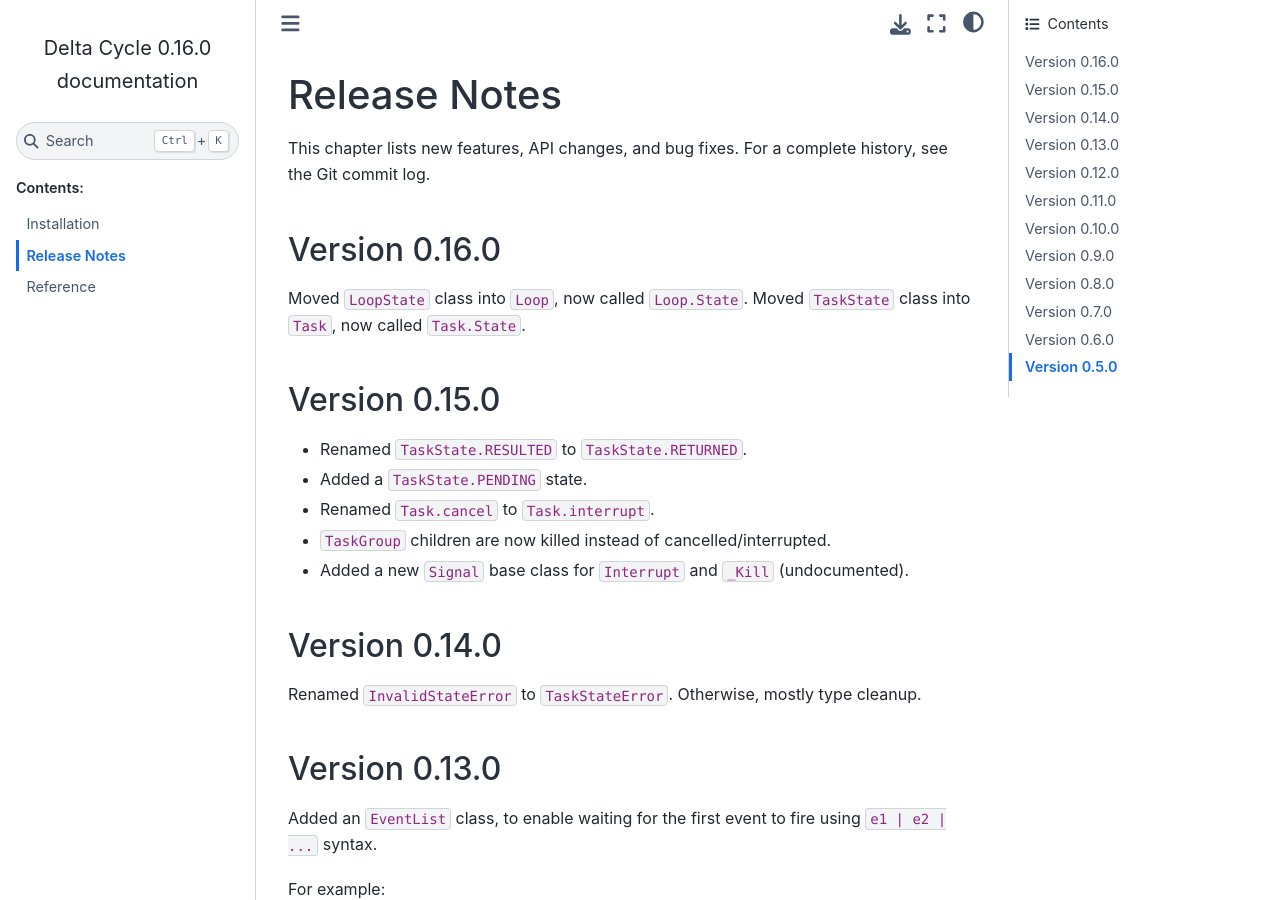
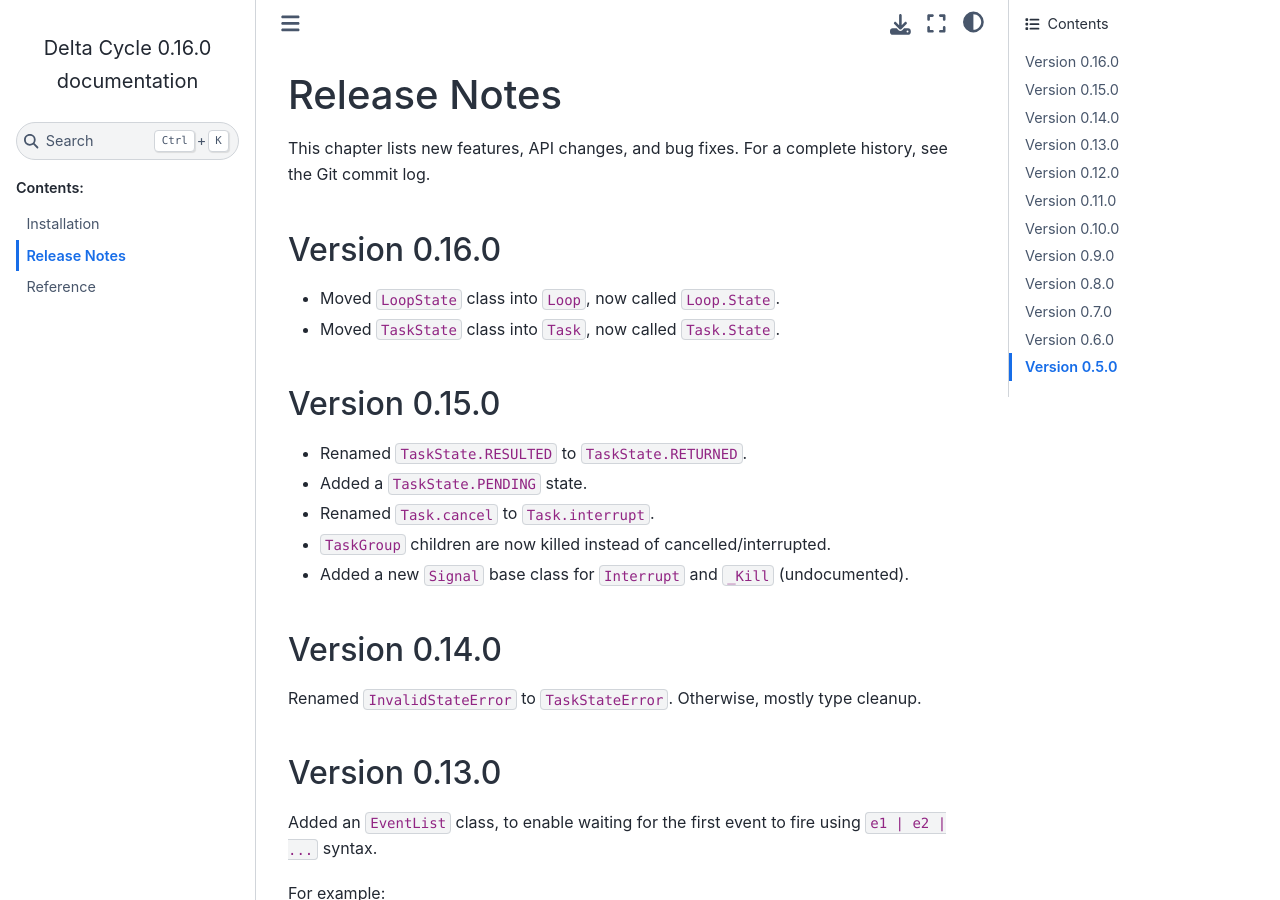
Before and after one commit to cjdrake/deltacycle, a Sphinx documentation site: the page built from doc/source/release_notes.rst, in a window 1280 px wide and 900 px high. Built offline with Sphinx 7.4.7 and the Sphinx Book theme 1.1.4, drawn with Linux system fonts in a browser that asks for light colours.

```diff
--- a/doc/source/release_notes.rst
+++ b/doc/source/release_notes.rst
@@ -11,8 +11,8 @@ For a complete history, see the Git commit log.
 Version 0.16.0
 ==============
 
-Moved ``LoopState`` class into ``Loop``, now called ``Loop.State``.
-Moved ``TaskState`` class into ``Task``, now called ``Task.State``.
+* Moved ``LoopState`` class into ``Loop``, now called ``Loop.State``.
+* Moved ``TaskState`` class into ``Task``, now called ``Task.State``.
 
 
 Version 0.15.0
```
